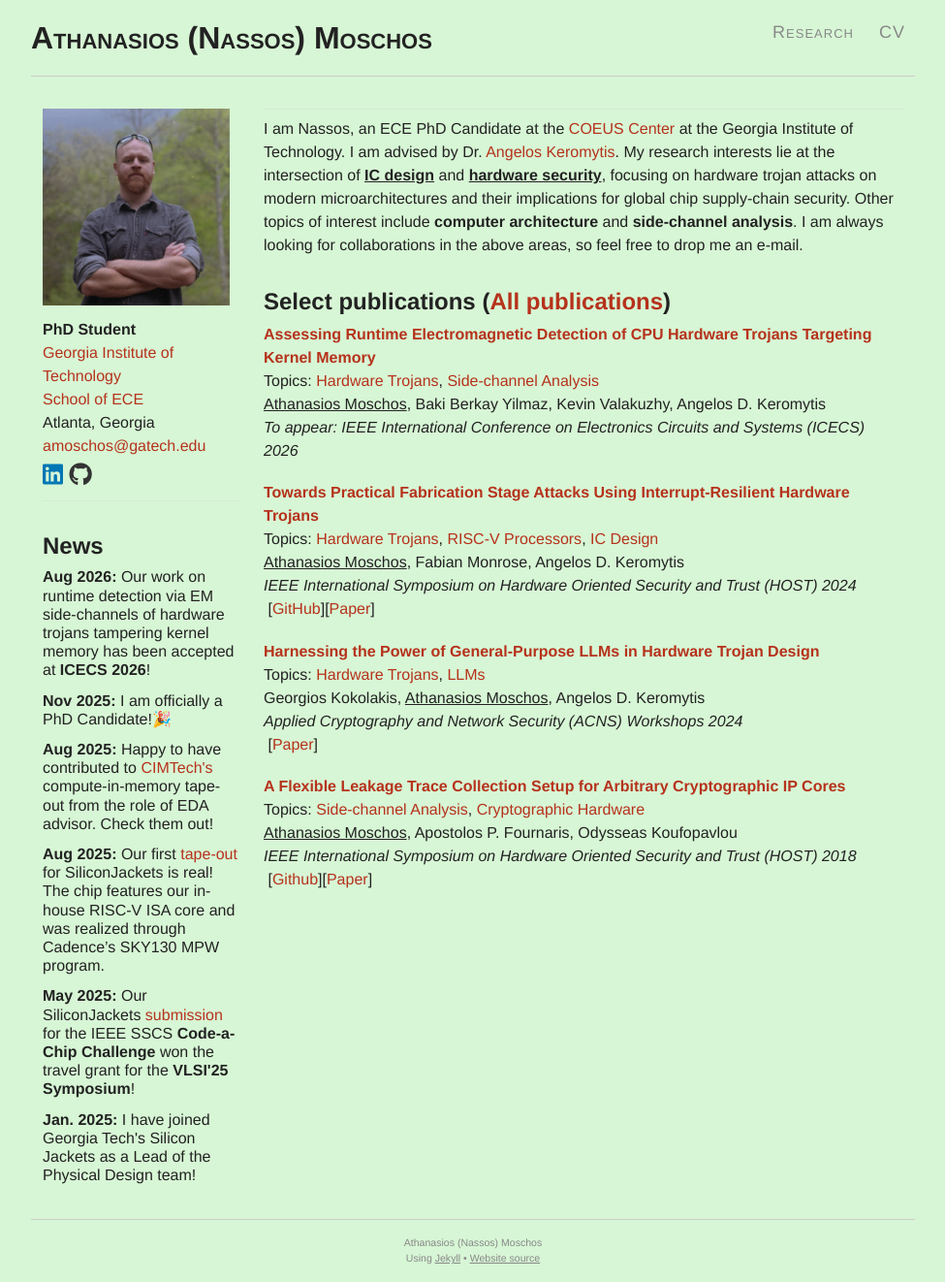
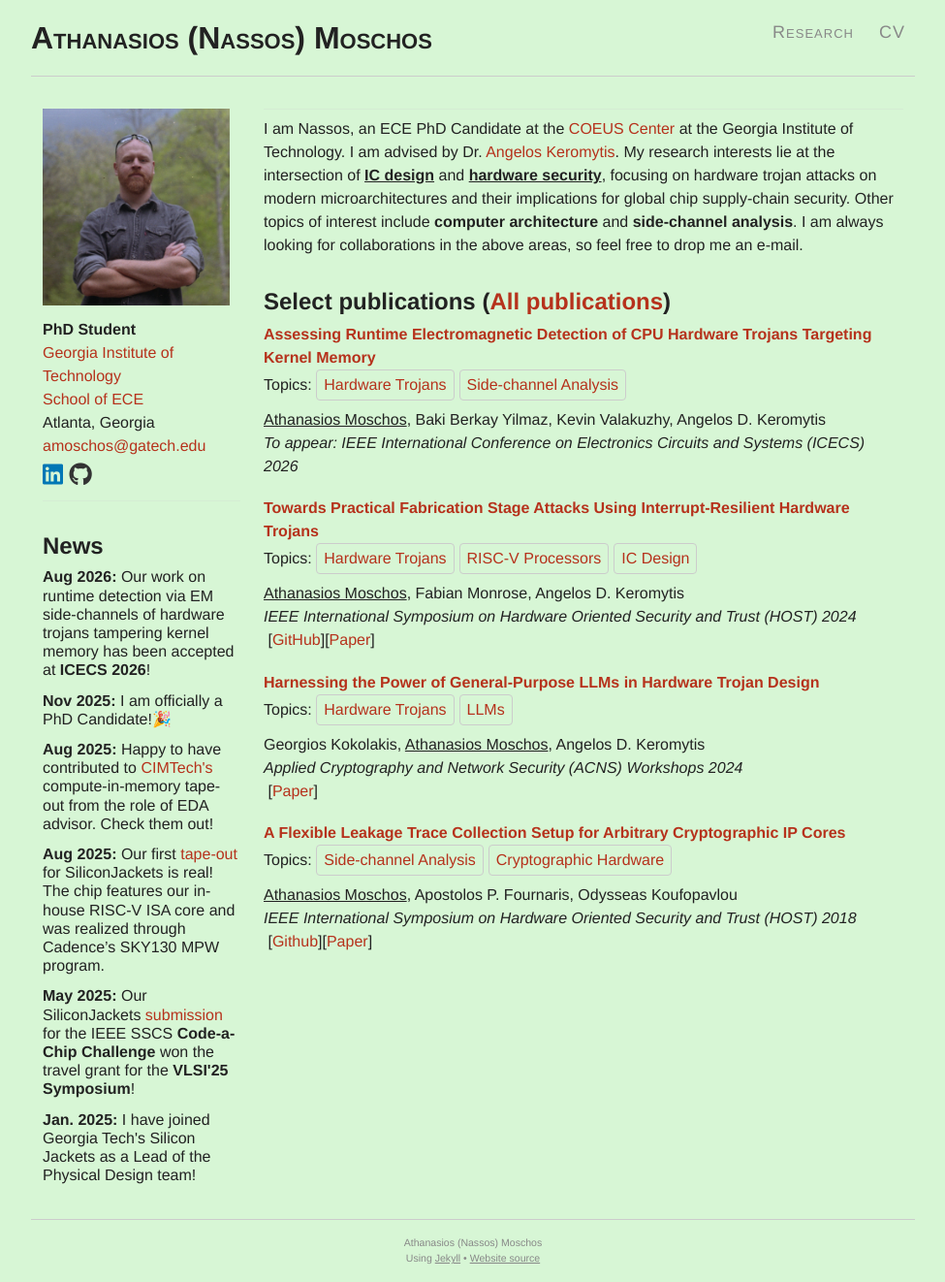
Before and after one commit to 0ena/0ena.github.io, a Jekyll site: the page built from index.md, in a window 1280 px wide. Shown: the whole page at 97% size, without its empty margins (152-1127 px from the left). Built offline with Jekyll 4.4.1, drawn with Linux system fonts in a browser that asks for light colours; nearby versions of some CDN libraries.

Commit message:
Change topic links to anchor tags in index.md
Updated topic links to use anchor tags for better styling.

```diff
--- a/index.md
+++ b/index.md
@@ -19,7 +19,7 @@ I am always looking for collaborations in the above areas, so feel free to drop
 {% include image.html url=pub.image caption="" height="100px" align=thumbnail %}
 {% endif %}
 [**{{pub.title}}**]({% if pub.internal %}{{pub.url | prepend: site.baseurl}}{% else %}{{pub.url}}{% endif %})<br />
-{% if pub.topics %}Topics: {% for topic in pub.topics %}[{{topic}}]({{ '/tags/' | relative_url }}#{{ topic | slugify }}){% unless forloop.last %}, {% endunless %}{% endfor %}<br />{% endif %}
+{% if pub.topics %}Topics: {% for topic in pub.topics %}<a href="{{ '/tags/' | relative_url }}#{{ topic | slugify }}" class="page__taxonomy-item" rel="tag">{{ topic }}</a>{% endfor %}<br />{% endif %}
 {{pub.author}}<br />
 *{{pub.conference}}* *{{pub.year}}*
 <br>
```
